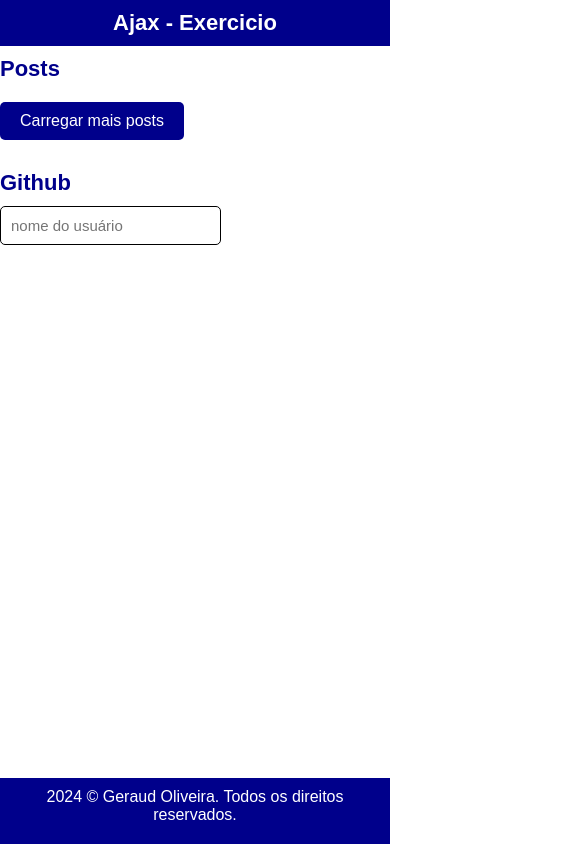
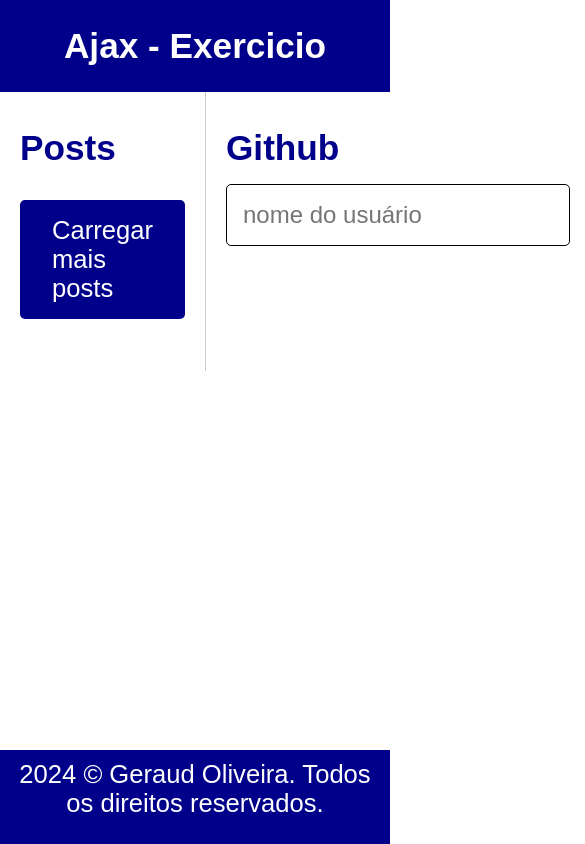
Before and after one commit to geraud01/Ajax, a website: page Ajax I/index.html in a window 390 px wide. Shown: the whole page, 585 px wide, since content can reach past the window. Drawn offline with Linux system fonts and the light colour scheme; no server answers.

Commit message:
Exercicio

```diff
--- a/Ajax I/css/style.css
+++ b/Ajax I/css/style.css
@@ -1,14 +1,13 @@
+/* Reset de estilos */
 * {
-    border: 0;
+    box-sizing: border-box;
     margin: 0;
     padding: 0;
-    font-family: Arial, Helvetica, sans-serif;
-    font-size: 62.5%;
-    box-sizing: border-box;
   }
 
   body {
-    font-size: 16px;
+    font-family: Arial, Helvetica, sans-serif;
+    font-size: 14px;
   }
 
   header {
@@ -18,22 +17,57 @@ header {
     padding: 10px;
   }
 
-header h1 {
-    margin: 0;
-}
-
   .container {
     max-width: 1100px;
     margin: 0 auto;
-    display: block;
+    display: flex;
+  }
+
+  .column {
+    flex-grow: 1;
+    padding: 20px;
+    box-sizing: border-box;
+    float: left;
+  }
+
+  .column:first-child {
+    border-right: 1px solid #ccc;
+  }
+
+  /* Limpa o float após as colunas para evitar problemas de layout */
+  .container::after {
+    content: "";
+    display: table;
+    clear: both;
   }
 
   #posts {
     display: flex;
-    flex-direction: row;
     flex-wrap: wrap;
     font-size: 1.5rem;
     justify-content: start;
+  }
+
+  .posts-item {
+    width: calc(75%); /* Ajuste a porcentagem conforme desejado */
+    padding: 1rem;
+  }
+
+  #main {
+    max-width: 300px; /* Largura máxima para a seção Github */
+    margin: 0 auto; /* Centraliza a seção na coluna */
+  }
+
+  /* Adaptação para telas menores */
+  @media (max-width: 768px) {
+    .column {
+      width: 100%;
+      border-right: none;
+    }
+
+    #posts .posts-item {
+      width: 100%; /* Em telas menores, cada item ocupa 100% da largura */
+    }
   }
 
   h1 {
@@ -79,7 +113,6 @@ input[type="text"] {
     margin: 1rem 0 2rem;
     padding: 1rem 2rem;
     width: fit-content;
-
   }
 
   .button:hover {
@@ -87,7 +120,7 @@ input[type="text"] {
   }
 
   .posts-item {
-    width: calc(100% / 3);
+    width: calc(75%); /* Ajuste a porcentagem conforme desejado */
     padding: 1rem;
   }
 
--- a/Ajax I/index.html
+++ b/Ajax I/index.html
@@ -14,18 +14,23 @@
     </header>
 
     <div class="container">
+        <div class="column">
             <section>
                 <h2>Posts</h2>
                 <div id="posts"></div>
                 <a class="button" id="loadPost">Carregar mais posts</a>
             </section>
-        <hr />
+        </div>
+
+        <div class="column">
             <section>
                 <h2>Github</h2>
                 <div id="main"></div>
                 <input type="text" placeholder="nome do usuário" id="username">
             </section>
         </div>
+    </div>
+
     <script src="./js/script.js"></script>
     <script src="./js/posts.js"></script>
 
```
Lines whose indentation alone changed are shown as unchanged.
